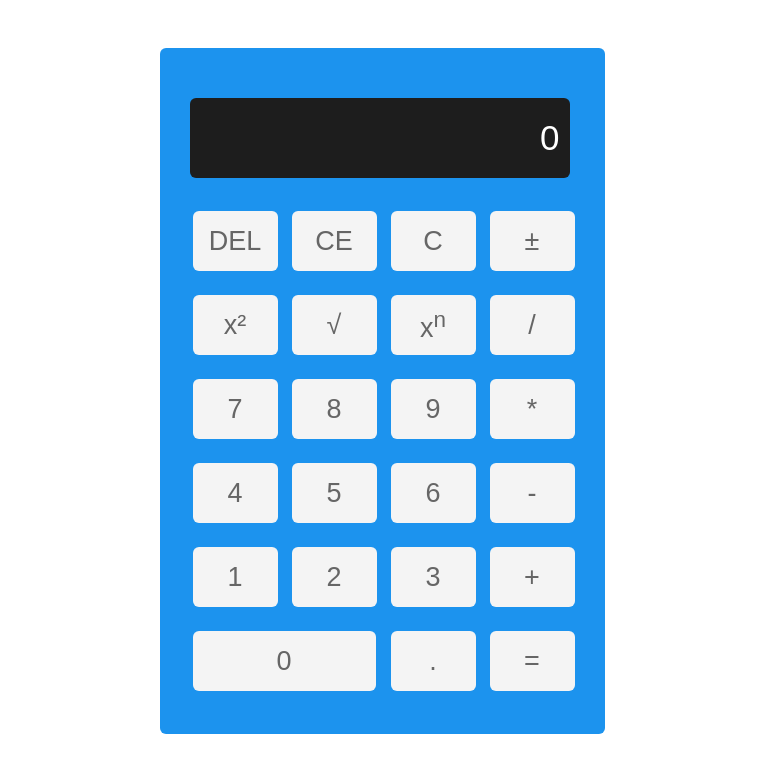
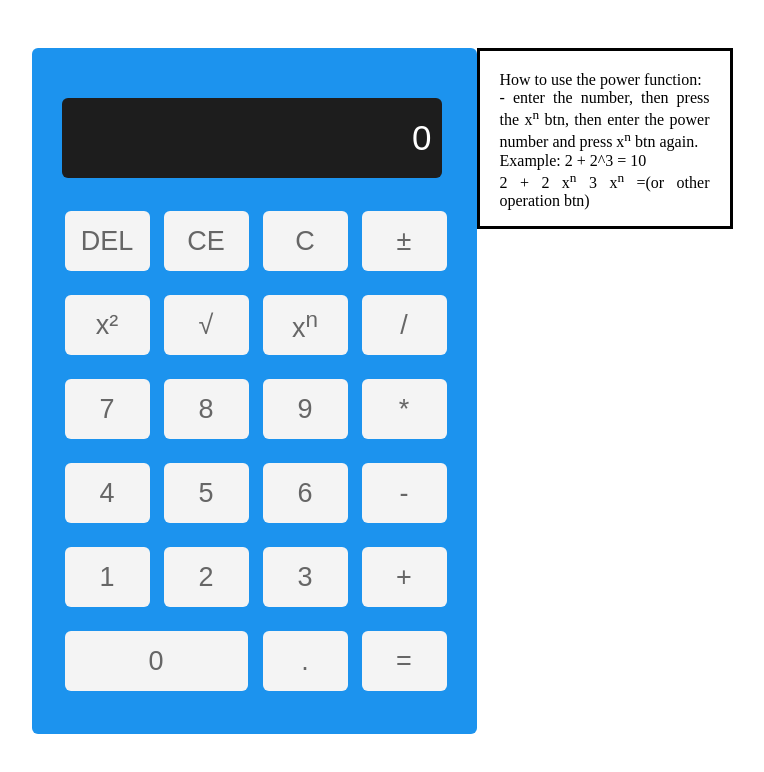
Before and after one commit to OlegBukalov/calculator, a plain HTML site: page index.html in a window 1280 px wide. Shown: the whole page, without its empty margins (258-1022 px from the left). Drawn offline with Linux system fonts and the light colour scheme.

Commit message:
feat: add manual about power function

```diff
--- a/index.html
+++ b/index.html
@@ -99,6 +99,20 @@
           </table>
         </div>
       </div>
+      <div class="manual">
+        <p class="manual__text">
+          How to use the power function:
+        </p>
+        <p class="manual__text">
+          - enter the number, then press the x<sup>n</sup> btn, then enter the power number and press x<sup>n</sup> btn again.
+        </p>
+        <p class="manual__text">
+          Example: 2 + 2^3 = 10
+        </p>
+        <p class="manual__text">
+          2 + 2 x<sup>n</sup> 3 x<sup>n</sup> =(or other operation btn)
+        </p>
+      </div>
   </main>
   <script src="script.js">
   </script>
--- a/style.css
+++ b/style.css
@@ -116,3 +116,18 @@ button {
     width: 132px;
   }
 }
+
+.manual {
+  width: 250px;
+  height: 155px;
+  padding-top: 20px;
+  border: solid;
+}
+
+.manual__text {
+  padding-left: 20px;
+  padding-right: 20px;
+  text-align: justify;
+  margin: 0;
+  font-size: 16px;
+}
```
